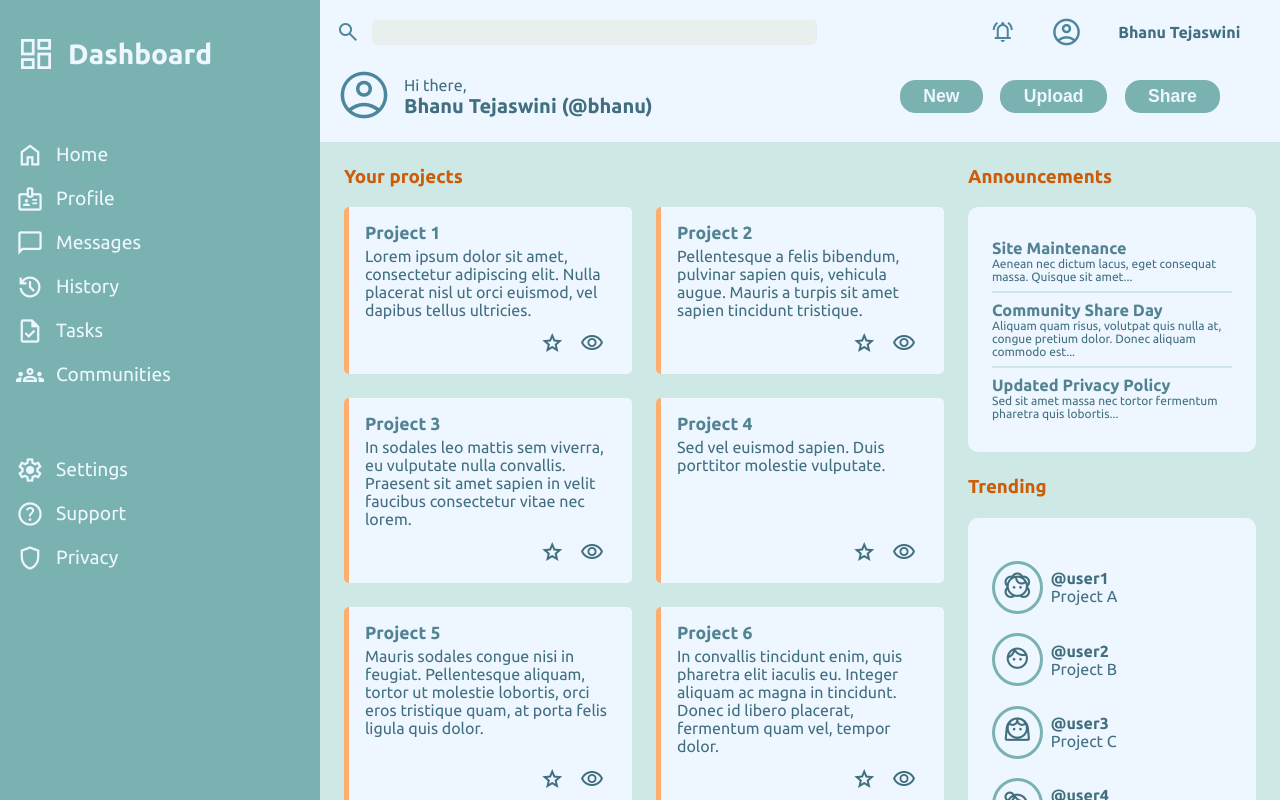
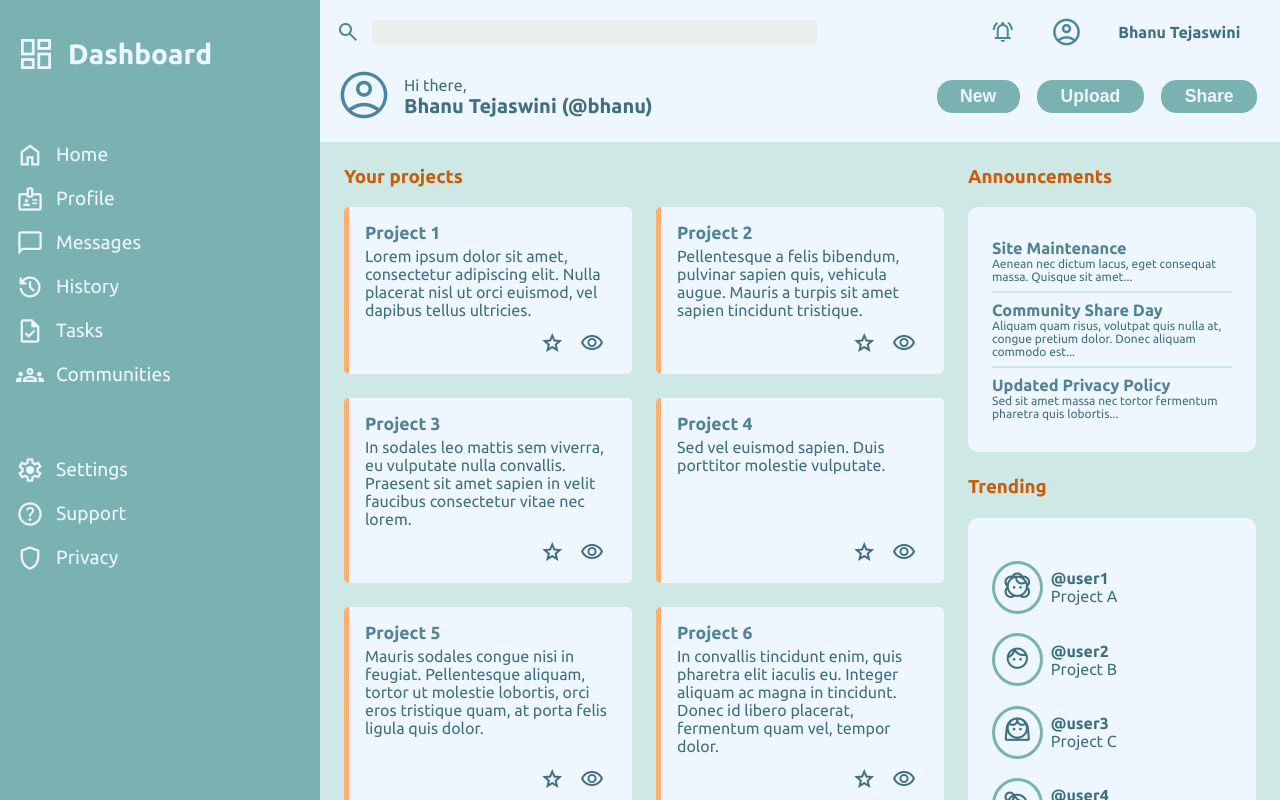
Before and after one commit to bhanutejaswini/admin-dashboard, a plain HTML site: page index.html in a window 1280 px wide. Drawn offline with nearby package versions, Linux system fonts and the light colour scheme.

Commit message:
Place header buttons to the right

```diff
--- a/style.css
+++ b/style.css
@@ -159,6 +159,10 @@ span {
   font-weight: bold;
 }
 
+.buttons-container {
+  justify-self: end;
+}
+
 .sidebar {
   grid-column: 1 / span 1;
   grid-row: 1 / span 2;
```
